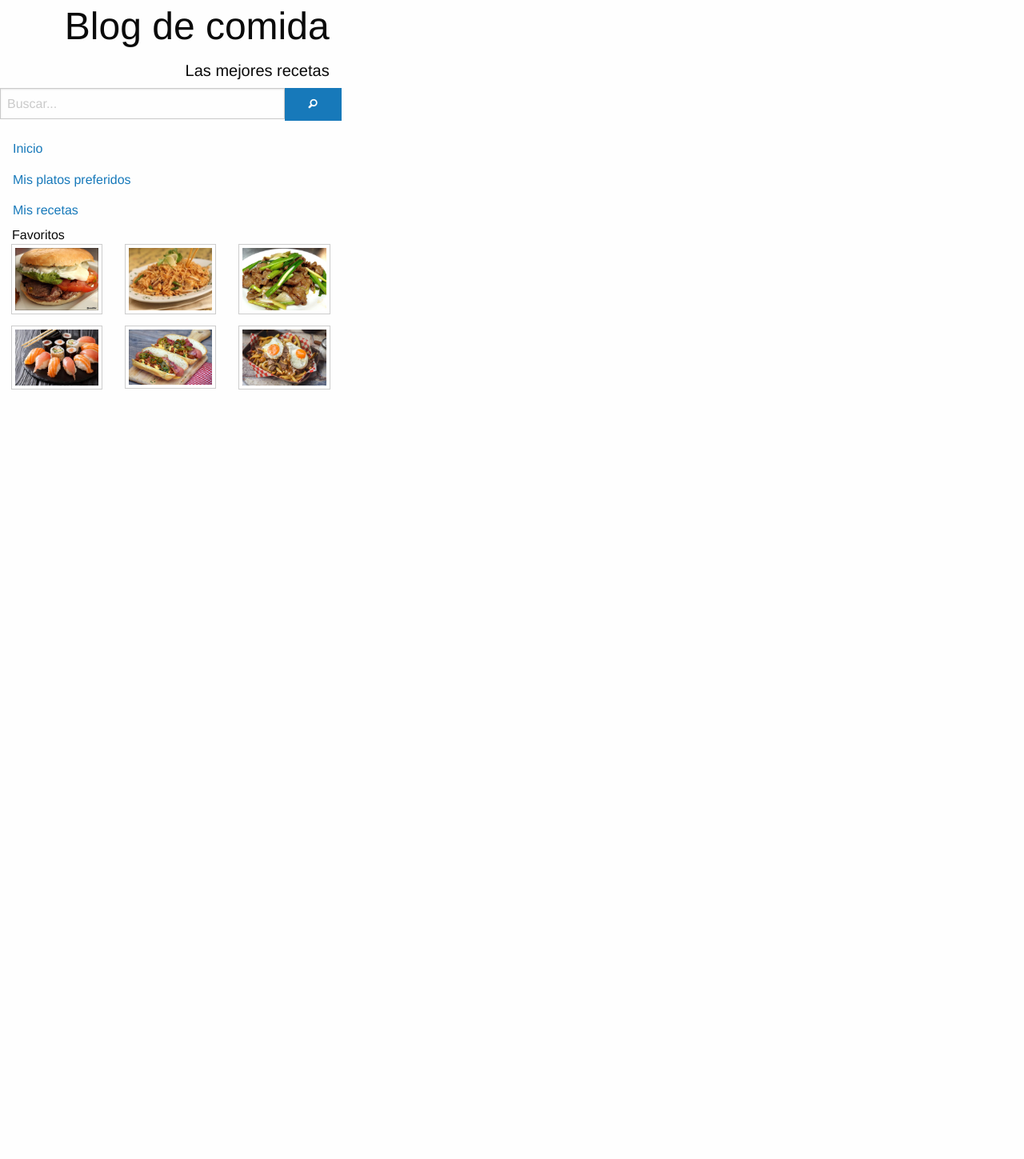
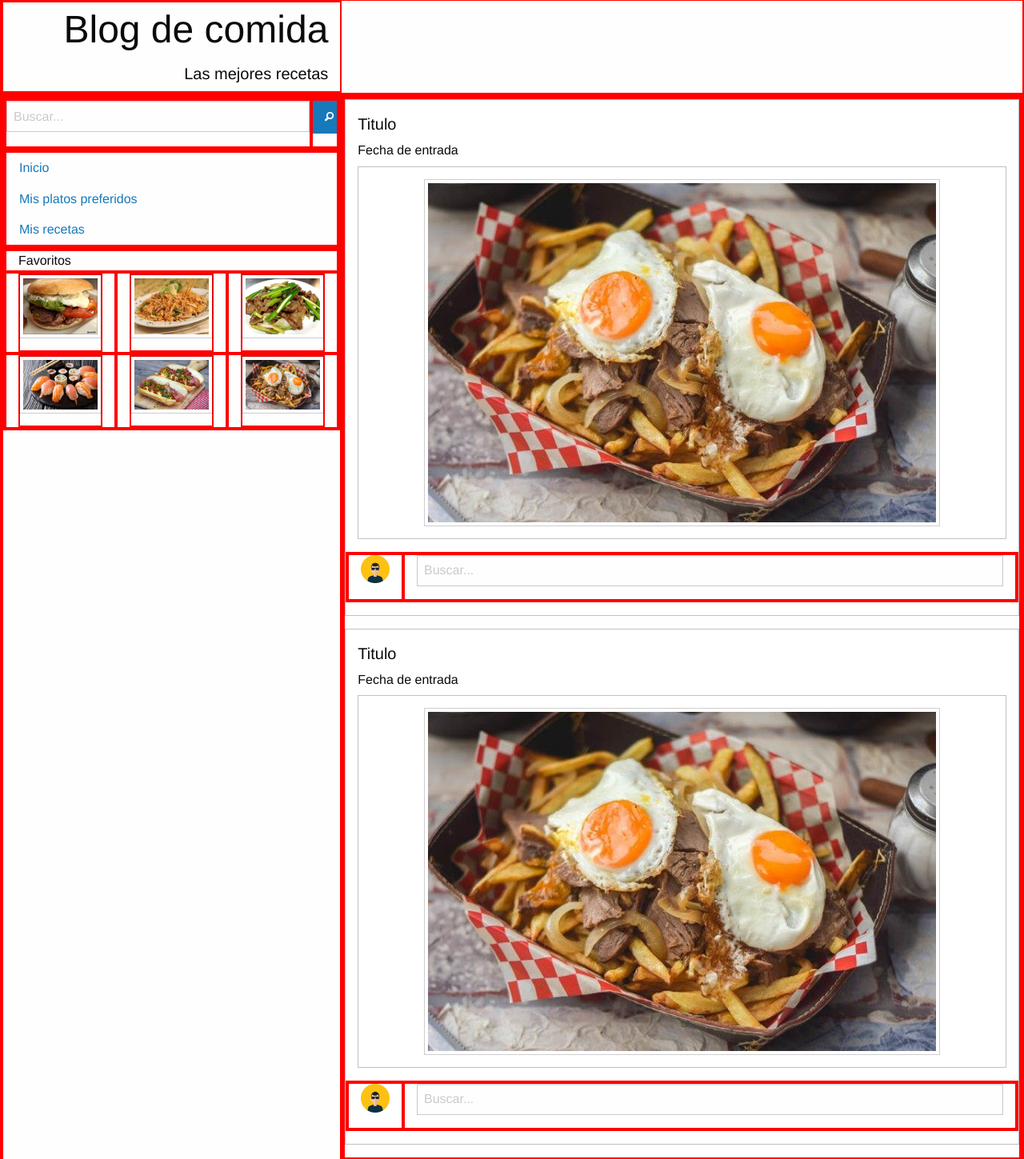
Before and after one commit to mauriciopinom/blogdecomidafoundation, a plain HTML site: page index.html in a window 1280 px wide. Shown: the part 1-1450 px from the top of the page at 80% size. Before the commit the page ends 800 px from the top, so only its background shows below. Drawn offline with Linux system fonts and the light colour scheme.

Commit message:
contenido

```diff
--- a/css/app.css
+++ b/css/app.css
@@ -1,3 +1,3 @@
-di{
+div{
   border: 2px solid red;
 }
--- a/index.html
+++ b/index.html
@@ -29,10 +29,10 @@
    <div class="cell medium-4">
         <form>
      <div class="grid-x ">
-     <div class="small-10 cell">
+     <div class="small-11 cell">
       <input type="search" id="right-label" placeholder="Buscar...">
      </div>
-     <div class="small-2 cell">
+     <div class="small-1 cell">
       <label for="right-label"><a href="#" class="button expanded"><i class="fi-magnifying-glass"></i></a></label>
 
      </div>
@@ -41,7 +41,7 @@
 
 <!--menu vertical-->
     <div class="grid-x">
-      <div class="cell small 12">
+      <div class="cell small-12">
         <ul class="vertical menu">
   <li><a href="#">Inicio</a></li>
   <li><a href="#">Mis platos preferidos</a></li>
@@ -54,34 +54,34 @@
 
 <!--favoritos-->
     <div class="grid-x grid-padding-x">
-      <div class="cell small-12 call">Favoritos</div>
+      <div class="cell small-12">Favoritos</div>
       <div class="cell medium-4">
-        <div class="primary  text-center">
+        <div>
             <img src="img/churrasco.jpg" alt="" class="thumbnail">
         </div>
       </div>
       <div class="cell medium-4">
-        <div class="primary text-center">
+        <div>
             <img src="img/comidathai.jpg" alt="" class="thumbnail">
         </div>
       </div>
       <div class="cell medium-4">
-        <div class="primary text-center">
+        <div>
             <img src="img/comidachina.jpg" alt="" class="thumbnail">
         </div>
       </div>
       <div class="cell medium-4">
-        <div class="primary text-center">
+        <div>
             <img src="img/sushi.jpg" alt="" class="thumbnail">
         </div>
       </div>
       <div class="cell medium-4">
-        <div class="primary text-center">
+        <div>
             <img src="img/completo.jpg" alt="" class="thumbnail">
         </div>
       </div>
       <div class="cell medium-4">
-        <div class="primary text-center">
+        <div>
             <img src="img/chorrillana.jpg" alt="" class="thumbnail">
         </div>
       </div>
@@ -90,6 +90,49 @@
     </div>
 
       <div class="cell medium-8">
+
+<!--contenido-->
+        <div class="grid-x grid-padding-x">
+          <div class="cell small-12 callout">
+            <h5>Titulo</h5>
+            <h6>Fecha de entrada</h6>
+            <div class="callout text-center">
+                <img src="img/chorrillana.jpg" alt="" class="thumbnail">
+            </div>
+            <form>
+         <div class="grid-x grid-padding-x">
+
+         <div class="cell small-2 medium-1">
+          <label for="right-label middle"><img src="img/avatar.png"></label>
+
+         </div>
+         <div class="cell small-10 medium-11 align-self-middle">
+          <input type="text" id="right-label" placeholder="Buscar...">
+         </div>
+         </div>
+            </form>
+          </div>
+          <div class="cell small-12 callout">
+            <h5>Titulo</h5>
+            <h6>Fecha de entrada</h6>
+            <div class="callout text-center">
+                <img src="img/chorrillana.jpg" alt="" class="thumbnail">
+            </div>
+            <form>
+         <div class="grid-x grid-padding-x">
+
+         <div class="cell small-2 medium-1">
+          <label for="right-label middle"><img src="img/avatar.png"></label>
+
+         </div>
+         <div class="cell small-10 medium-11 align-self-middle">
+          <input type="text" id="right-label" placeholder="Buscar...">
+         </div>
+         </div>
+            </form>
+          </div>
+
+        </div>
 
 
       </div>
```
Also changed, not shown: img/avatar.png (added).
